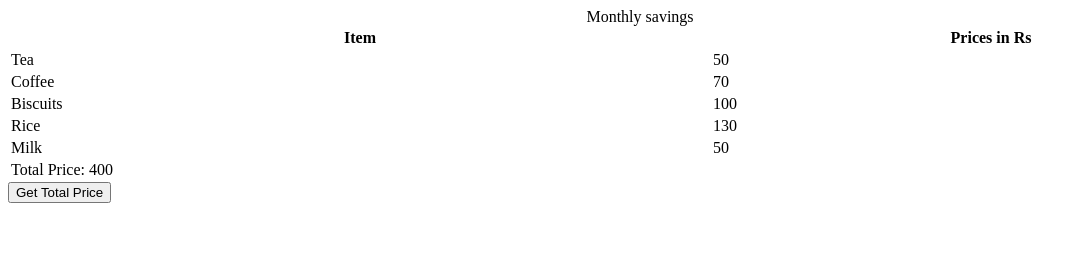
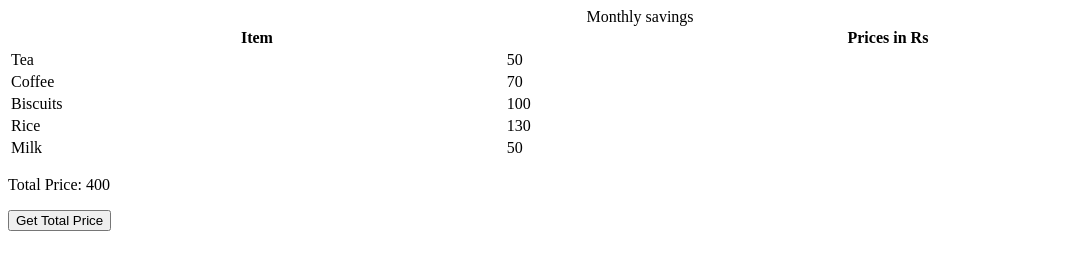
Before and after one commit to acciojob/grofers-checkout-Bhanu-Pratap127, a website: page main.html in a window 1280 px wide. Both pictures are taken after a click on the button "Get Total Price". Shown: the whole page, without its empty margins (0-1086 px from the left). Drawn offline with Linux system fonts and the light colour scheme.

Commit message:
created a submission

```diff
--- a/main.html
+++ b/main.html
@@ -37,6 +37,7 @@
       <td class="price">50</td>
     </tr>
   </table>
+	<p id="ans"></p>
     <script type="text/javascript" src="./script.js">
 </script>
 
--- a/script.js
+++ b/script.js
@@ -11,13 +11,8 @@ const getSum = () => {
     total += parseFloat(price.innerText);
   });
 
-  const newRow = document.createElement("tr");
-  const newCell = document.createElement("td");
-
-  newCell.innerText = `Total Price: ${total}`;
-  newRow.appendChild(newCell);
-
-  document.querySelector("table").appendChild(newRow);
+  const ans=document.getElementById("ans")
+	  ans.innerText = `Total Price: ${total}`;
 };
 
 getSumBtn.addEventListener("click", getSum);
```
